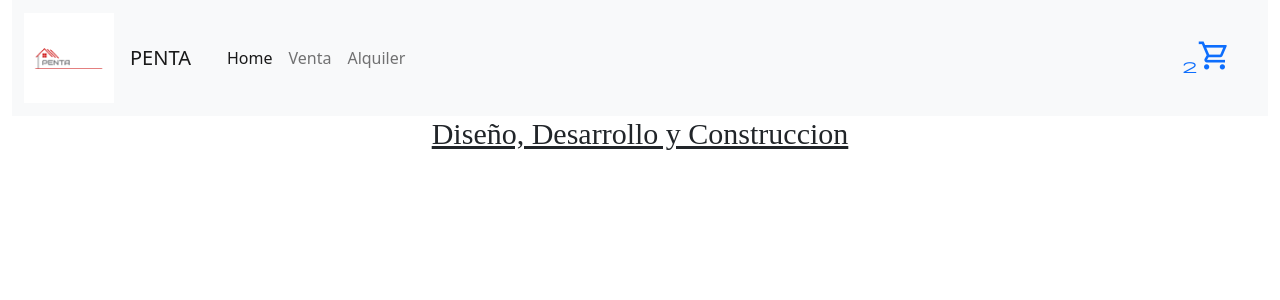
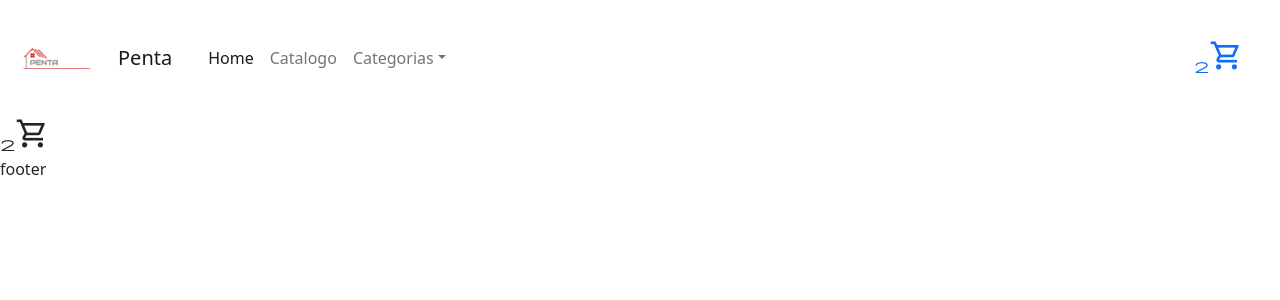
Before and after one commit to jonatan-vk/Preentrega1-Velez-krause, a React (Vite) app: page /cart in a window 1280 px wide. Shown: the top 300 px of the page. Built offline with nearby package versions, Linux system fonts and the light colour scheme.

Commit message:
componentes realizados

```diff
--- a/package.json
+++ b/package.json
@@ -10,7 +10,8 @@
   },
   "dependencies": {
     "react": "^18.2.0",
-    "react-dom": "^18.2.0"
+    "react-dom": "^18.2.0",
+    "react-router-dom": "^6.8.1"
   },
   "devDependencies": {
     "@types/react": "^18.0.27",
--- a/src/App.jsx
+++ b/src/App.jsx
@@ -1,11 +1,26 @@
-import ItemListContainer from "./components/ItemListContainer"
-import NavBar from "./components/NavBar"
+import { BrowserRouter, Routes, Route } from "react-router-dom";
+import ItemListContainer from "./components/ItemListContainer";
+import NavBar from "./components/NavBar";
+import Footer from "./components/footer";
+import Home from "./components/Home";
+import CartWidget from "./components/CartWidget";
+import ItemDetailContainer from "./components/ItemDetailContainer";
+
+
 
 const App = () => {
   return (
     <div>
-      <NavBar />
-      <ItemListContainer />
+      <BrowserRouter>
+          <NavBar />
+        <Routes>
+          <Route exact path="/" element={ <ItemListContainer /> } />
+          <Route exact path="/category/:id" element={ <ItemListContainer /> } />
+          <Route exact path="/item/:id" element={ <ItemDetailContainer /> }  />
+          <Route exact path="/cart" element={ <CartWidget /> } />
+        </Routes>
+          <Footer />
+      </BrowserRouter>
     </div>
   )
 }
--- /dev/null
+++ b/src/components/Footer.jsx
@@ -0,0 +1,9 @@
+import React from 'react'
+
+function footer() {
+  return (
+    <div>footer</div>
+  )
+}
+
+export default footer
--- /dev/null
+++ b/src/components/Home.jsx
@@ -0,0 +1,10 @@
+import React from 'react'
+import NavBar from './NavBar'
+
+function Home() {
+  return (
+    <div>Home</div>
+  )
+}
+
+export default Home
--- /dev/null
+++ b/src/components/ItemDetailContainer.jsx
@@ -0,0 +1,30 @@
+import React, { useEffect, useState } from 'react'
+import { useParams } from 'react-router-dom'
+
+
+function ItemDetailContainer() {
+    const { id } = useParams();
+        //console.log(id);
+
+        /* const [inmuebles, setInmuebles] = useState([]);
+
+    useEffect(() => {
+    async function fetchData() {
+      try {
+        const response = await fetch(Data);
+        const data = await response.json();
+        setInmuebles(data);
+      } catch (error) {
+        console.log(error);
+      }
+    }
+    fetchData();
+  }, []); */
+
+
+  return (
+    <div>ItemDetailContainer</div>
+  )
+}
+
+export default ItemDetailContainer
--- /dev/null
+++ b/src/components/ItemList.jsx
@@ -0,0 +1,9 @@
+import React from 'react'
+
+function ItemList() {
+  return (
+    <div>ItemList</div>
+  )
+}
+
+export default ItemList
--- a/src/components/ItemListContainer.jsx
+++ b/src/components/ItemListContainer.jsx
@@ -1,11 +1,44 @@
-import React from 'react'
+import React, { useEffect, useState } from 'react'
+import { useParams } from 'react-router-dom'
+import Data from "../data.json"
+import ItemList from './ItemList'
+
 
 const ItemListContainer = () => {
+
+  const [inmuebles, setInmuebles] = useState([]);
+
+  useEffect(() => {
+    fetch('./data.json')
+      .then((res) => res.json())
+      .then((data) => setInmuebles(data))
+      .catch((err) => console.log(err));
+  }, []);
   return (
     <div>
-        <h1 className="TituloNuevo">Diseño, Desarrollo y Construccion</h1>
+        <p className='TituloNuevo'>ItemListContainer</p>
     </div>
   )
 }
 
 export default ItemListContainer
+
+
+  /* const {id}= useParams();
+    console.log(id);
+
+
+    useEffect(() => {
+    async function fetchData() {
+      try {
+        const response = await fetch(Data);
+        const data = await response.json();
+        setInmuebles(data);
+      } catch (error) {
+        console.log(error);
+      }
+    }
+    fetchData();
+  }, []);
+  const categoriaFilter = Data.filter((inmuebles) => inmuebles.id === id);
+ */
--- a/src/components/NavBar.jsx
+++ b/src/components/NavBar.jsx
@@ -1,15 +1,14 @@
+import { Link } from "react-router-dom"
 import CartWidget from "./CartWidget"
 
 const NavBar = () => {
   return (
-    <div className="container-fluid">
-        <div>
-        <nav className="container-fluid navbar navbar-expand-lg bg-light">
+    <nav className="navbar navbar-expand-lg bg-body-tertiary">
     <div className="container-fluid">
           <a className="navbar-brand" href="#">
             <img src="/images/logo.png" alt="Logo PENTA" width="90" height="auto" />
           </a>
-          <a className="navbar-brand" href="#">PENTA</a>
+      <Link to={"/"} className="navbar-brand">Penta</Link>
       <button className="navbar-toggler" type="button" data-bs-toggle="collapse" data-bs-target="#navbarNavDropdown" aria-controls="navbarNavDropdown" aria-expanded="false" aria-label="Toggle navigation">
         <span className="navbar-toggler-icon"></span>
       </button>
@@ -19,26 +18,31 @@ const NavBar = () => {
             <a className="nav-link active" aria-current="page" href="#">Home</a>
           </li>
           <li className="nav-item">
-                <a className="nav-link" href="#">Venta</a>
+            <a className="nav-link" href="#">Catalogo</a>
           </li>
-              <li className="nav-item">
-                <a className="nav-link" href="#">Alquiler</a>
+          <li className="nav-item dropdown">
+            <a className="nav-link dropdown-toggle" href="#" role="button" data-bs-toggle="dropdown" aria-expanded="false">
+              Categorias
+            </a>
+            <ul className="dropdown-menu">
+              <li><a className="dropdown-item" href="#">Departamentos</a></li>
+              <li><a className="dropdown-item" href="#">Casas</a></li>
+              <li><a className="dropdown-item" href="#">Lotes</a></li>
+            </ul>
           </li>
           <div className="contianer-fluid d-flex justify-content-end">
                 <li>
-                  <a href="#"><CartWidget /></a>
+                  <Link to={"/cart"}><CartWidget /></Link>
                 </li>
           </div>
-
         </ul>
       </div>
     </div>
   </nav>
-
-
-        </div>
-    </div>
   )
 }
 
+
+
+
 export default NavBar
--- /dev/null
+++ b/src/data.json
@@ -0,0 +1,38 @@
+[
+    {
+      "id": 1,
+      "name": "Inmueble 1",
+      "price": 200,
+      "descripcion":
+        "Lorem ipsum dolor sit amet consectetur adipisicing elit. Nostrum deleniti aut dignissimos explicabo ab, cumque eligendi ducimus numquam quibusdam minima.",
+      "stock": 3,
+      "category": "Departamento"
+    },
+    {
+      "id": 2,
+      "name": "Inmueble 2",
+      "price": 200,
+      "descripcion":
+        "Lorem ipsum dolor sit amet consectetur adipisicing elit. Nostrum deleniti aut dignissimos explicabo ab, cumque eligendi ducimus numquam quibusdam minima.",
+      "stock": 8,
+      "category": "Departamento"
+    },
+    {
+      "id": 3,
+      "name": "Inmueble 3",
+      "price": 300,
+      "descripcion":
+        "Lorem ipsum dolor sit amet consectetur adipisicing elit. Nostrum deleniti aut dignissimos explicabo ab, cumque eligendi ducimus numquam quibusdam minima.",
+      "stock": 3,
+      "category": "Casa"
+    },
+    {
+      "id": 4,
+      "name": "Inmueble 4",
+      "price": 100,
+      "descripcion":
+        "Lorem ipsum dolor sit amet consectetur adipisicing elit. Nostrum deleniti aut dignissimos explicabo ab, cumque eligendi ducimus numquam quibusdam minima.",
+      "stock": 5,
+      "category": "Lote"
+    }
+  ]
```
Also changed, not shown: src/components/Item.jsx (added, +9 -0 lines), src/components/ItemCount.jsx (added, +9 -0 lines), 1 other file (tests, documents, lock files or other folders). Lines whose indentation alone changed are shown as unchanged.
